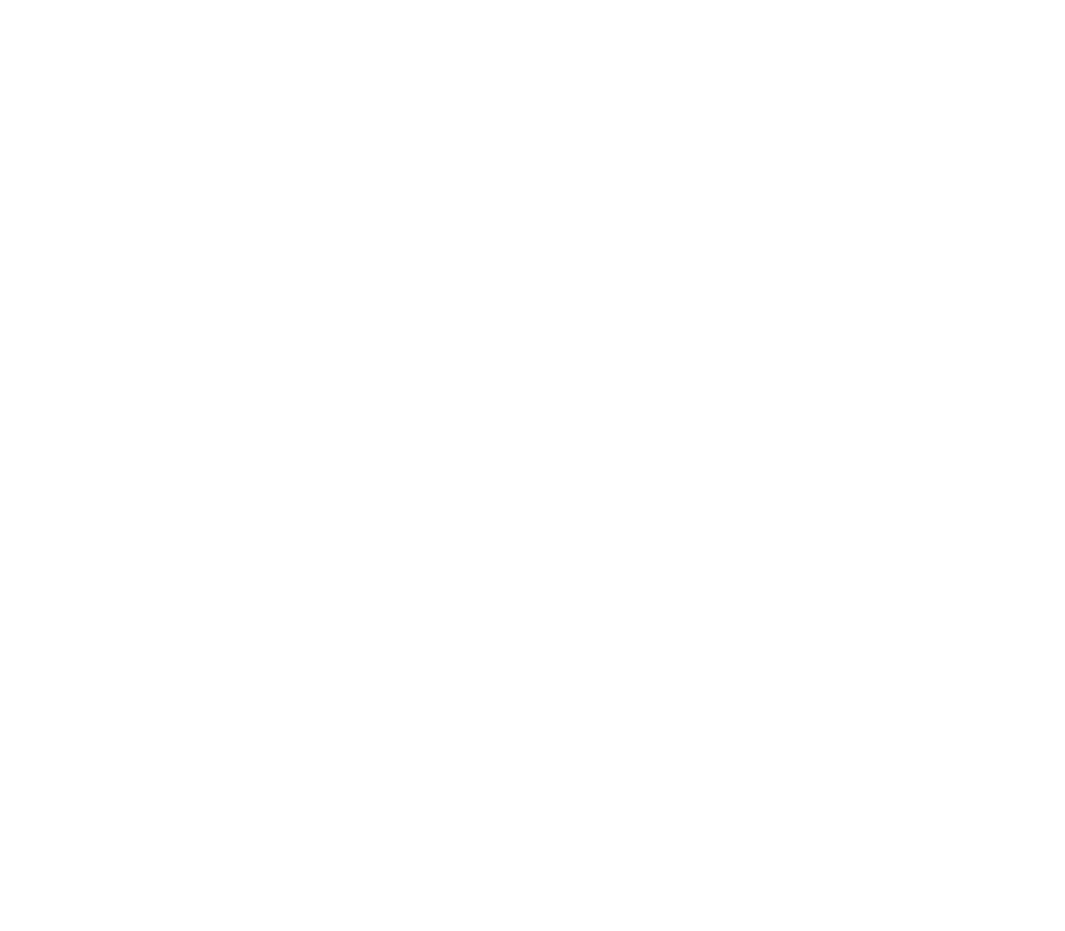
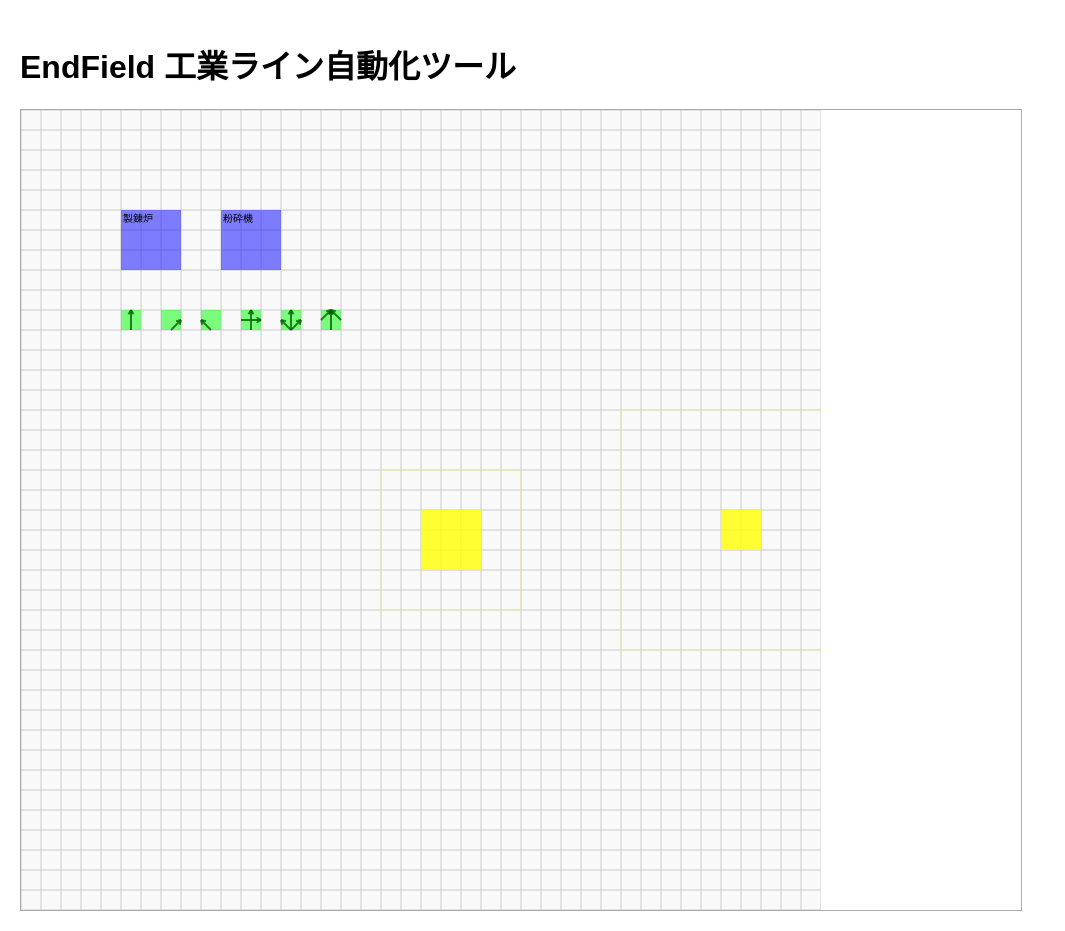
Before and after one commit to hi2ma-bu4/EndFieldAutoDrawing, a website: page index.html in a window 1280 px wide. Shown: the whole page, without its empty margins (0-1065 px from the left). Before the commit the page ends 800 px from the top, so only its background shows below. Drawn offline with Linux system fonts and the light colour scheme.

Commit message:
✨ マップグリッド表示

```diff
--- a/index.html
+++ b/index.html
@@ -4,10 +4,30 @@
 	<meta charset="UTF-8">
 	<meta name="viewport" content="width=device-width, initial-scale=1.0">
 	<title>ArkNights EndField Auto Drawing</title>
+	<style>
+		body {
+			font-family: sans-serif;
+			margin: 0;
+			padding: 20px;
+		}
 
+		#canvasContainer {
+			border: 1px solid #aaa;
+			overflow: auto;
+			width: 1000px;
+			height: 800px;
+		}
+
+		canvas {
+			background-color: #f9f9f9;
+		}
+	</style>
 	<script src="./dist/index.js" type="module"></script>
 </head>
 <body>
-
+	<h1>EndField 工業ライン自動化ツール</h1>
+	<div id="canvasContainer">
+		<canvas id="mapCanvas"></canvas>
+	</div>
 </body>
 </html>
--- /dev/null
+++ b/src/facilities_data.ts
@@ -0,0 +1,176 @@
+export type Direction = "top" | "bottom" | "left" | "right";
+
+export interface Machine {
+	id: string; // 機械名称(英語)
+	name: string; // 機械名称
+	w: number; // 横幅
+	h: number; // 縦幅
+	inputSides: Direction[]; // 入力辺
+	outputSides: Direction[]; // 出力辺
+	powerRequired: number; // 必要電力量
+}
+
+export interface ConveyorConnection {
+	from: Direction;
+	to: Direction;
+}
+
+export interface Conveyor {
+	id: string;
+	name: string;
+	w: number;
+	h: number;
+	patterns: ConveyorConnection[][]; // 可能な搬送パターンの配列
+}
+
+export interface PowerLine {
+	id: string; // 伝送線名称(英語)
+	name: string; // 伝送線名称
+	w: number; // 本体w
+	h: number; // 本体h
+	inradius: number; // 影響範囲
+}
+
+export const MACHINES: Machine[] = [
+	{
+		id: "Refining Unit",
+		name: "製錬炉",
+		w: 3,
+		h: 3,
+		inputSides: ["top"],
+		outputSides: ["bottom"],
+		powerRequired: 5,
+	},
+	{
+		id: "Shredding Unit",
+		name: "粉砕機",
+		w: 3,
+		h: 3,
+		inputSides: ["top"],
+		outputSides: ["bottom"],
+		powerRequired: 5,
+	},
+	{
+		id: "Moulding Unit",
+		name: "成形機",
+		w: 3,
+		h: 3,
+		inputSides: ["top"],
+		outputSides: ["bottom"],
+		powerRequired: 10,
+	},
+	{
+		id: "Fitting Unit",
+		name: "組立機",
+		w: 3,
+		h: 3,
+		inputSides: ["top"],
+		outputSides: ["bottom"],
+		powerRequired: 20,
+	},
+	{
+		id: "Gearing Unit",
+		name: "装備部品加工機",
+		w: 6,
+		h: 4,
+		inputSides: ["top"],
+		outputSides: ["bottom"],
+		powerRequired: 10,
+	},
+	{
+		id: "Filling Unit",
+		name: "充填機",
+		w: 6,
+		h: 4,
+		inputSides: ["top"],
+		outputSides: ["bottom"],
+		powerRequired: 20,
+	},
+	{
+		id: "Seed-Picking Unit",
+		name: "採種機",
+		w: 5,
+		h: 5,
+		inputSides: ["top"],
+		outputSides: ["bottom"],
+		powerRequired: 10,
+	},
+	{
+		id: "Planting Unit",
+		name: "栽培機",
+		w: 5,
+		h: 5,
+		inputSides: ["top"],
+		outputSides: ["bottom"],
+		powerRequired: 20,
+	},
+];
+
+export const CONVEYORS: Conveyor[] = [
+	{
+		id: "Belt Conveyor",
+		name: "ベルトコンベア",
+		w: 1,
+		h: 1,
+		patterns: [
+			[{ from: "bottom", to: "top" }], // 直進
+			[{ from: "bottom", to: "right" }], // 右折
+			[{ from: "bottom", to: "left" }], // 左折
+		],
+	},
+	{
+		id: "Belt Bridge",
+		name: "ベルトブリッジ",
+		w: 1,
+		h: 1,
+		patterns: [
+			[
+				{ from: "bottom", to: "top" },
+				{ from: "left", to: "right" },
+			],
+		],
+	},
+	{
+		id: "Splitter",
+		name: "分流器",
+		w: 1,
+		h: 1,
+		patterns: [
+			[
+				{ from: "bottom", to: "top" },
+				{ from: "bottom", to: "left" },
+				{ from: "bottom", to: "right" },
+			],
+		],
+	},
+	{
+		id: "Converger",
+		name: "合流器",
+		w: 1,
+		h: 1,
+		patterns: [
+			[
+				{ from: "bottom", to: "top" },
+				{ from: "left", to: "top" },
+				{ from: "right", to: "top" },
+			],
+		],
+	},
+];
+
+export const POWER_LINES: PowerLine[] = [
+	{
+		id: "Relay Tower",
+		name: "中継タワー",
+		w: 3,
+		h: 3,
+		inradius: 2,
+	},
+	{
+		id: "Electric Pylon",
+		name: "送電スタンド",
+		w: 2,
+		h: 2,
+		inradius: 5,
+	},
+];
--- a/src/index.ts
+++ b/src/index.ts
@@ -0,0 +1,117 @@
+import { Conveyor, CONVEYORS, Machine, MACHINES, POWER_LINES, PowerLine } from "./facilities_data";
+
+class MapRenderer {
+	private canvas: HTMLCanvasElement;
+	private ctx: CanvasRenderingContext2D;
+	private width: number;
+	private height: number;
+	private cellSize: number = 20;
+
+	constructor(canvasId: string, width: number, height: number) {
+		this.canvas = document.getElementById(canvasId) as HTMLCanvasElement;
+		this.ctx = this.canvas.getContext("2d")!;
+		this.width = width;
+		this.height = height;
+		this.canvas.width = width * this.cellSize;
+		this.canvas.height = height * this.cellSize;
+	}
+
+	drawGrid() {
+		this.ctx.strokeStyle = "#ccc";
+		for (let i = 0; i <= this.width; i++) {
+			this.ctx.beginPath();
+			this.ctx.moveTo(i * this.cellSize, 0);
+			this.ctx.lineTo(i * this.cellSize, this.height * this.cellSize);
+			this.ctx.stroke();
+		}
+		for (let j = 0; j <= this.height; j++) {
+			this.ctx.beginPath();
+			this.ctx.moveTo(0, j * this.cellSize);
+			this.ctx.lineTo(this.width * this.cellSize, j * this.cellSize);
+			this.ctx.stroke();
+		}
+	}
+
+	drawMachine(x: number, y: number, machine: Machine) {
+		this.ctx.fillStyle = "rgba(0, 0, 255, 0.5)";
+		this.ctx.fillRect(x * this.cellSize, y * this.cellSize, machine.w * this.cellSize, machine.h * this.cellSize);
+		this.ctx.fillStyle = "black";
+		this.ctx.fillText(machine.name, x * this.cellSize + 2, y * this.cellSize + 12);
+	}
+
+	drawConveyor(x: number, y: number, conveyor: Conveyor, patternIndex: number = 0) {
+		this.ctx.fillStyle = "rgba(0, 255, 0, 0.5)";
+		this.ctx.fillRect(x * this.cellSize, y * this.cellSize, conveyor.w * this.cellSize, conveyor.h * this.cellSize);
+
+		const pattern = conveyor.patterns[patternIndex] || conveyor.patterns[0];
+		if (!pattern) return;
+
+		// Draw connections
+		this.ctx.strokeStyle = "rgba(0, 100, 0, 0.8)";
+		this.ctx.lineWidth = 2;
+		for (const conn of pattern) {
+			const start = this.getSideCenter(x, y, conveyor.w, conveyor.h, conn.from);
+			const end = this.getSideCenter(x, y, conveyor.w, conveyor.h, conn.to);
+
+			this.ctx.beginPath();
+			this.ctx.moveTo(start.x, start.y);
+			this.ctx.lineTo(end.x, end.y);
+			this.ctx.stroke();
+
+			// Draw arrow head
+			const angle = Math.atan2(end.y - start.y, end.x - start.x);
+			this.ctx.beginPath();
+			this.ctx.moveTo(end.x, end.y);
+			this.ctx.lineTo(end.x - 5 * Math.cos(angle - Math.PI / 6), end.y - 5 * Math.sin(angle - Math.PI / 6));
+			this.ctx.moveTo(end.x, end.y);
+			this.ctx.lineTo(end.x - 5 * Math.cos(angle + Math.PI / 6), end.y - 5 * Math.sin(angle + Math.PI / 6));
+			this.ctx.stroke();
+		}
+	}
+
+	private getSideCenter(x: number, y: number, w: number, h: number, side: string) {
+		let cx = (x + w / 2) * this.cellSize;
+		let cy = (y + h / 2) * this.cellSize;
+		if (side === "top") cy = y * this.cellSize;
+		if (side === "bottom") cy = (y + h) * this.cellSize;
+		if (side === "left") cx = x * this.cellSize;
+		if (side === "right") cx = (x + w) * this.cellSize;
+		return { x: cx, y: cy };
+	}
+
+	drawPowerLine(x: number, y: number, powerLine: PowerLine) {
+		this.ctx.fillStyle = "rgba(255, 255, 0, 0.8)";
+		this.ctx.fillRect(x * this.cellSize, y * this.cellSize, powerLine.w * this.cellSize, powerLine.h * this.cellSize);
+
+		// Influence range: rectangle centered on the power pole
+		// allX = inradius + w + inradius
+		// allY = inradius + H + inradius
+		const rangeX = (x - powerLine.inradius) * this.cellSize;
+		const rangeY = (y - powerLine.inradius) * this.cellSize;
+		const rangeW = (powerLine.w + 2 * powerLine.inradius) * this.cellSize;
+		const rangeH = (powerLine.h + 2 * powerLine.inradius) * this.cellSize;
+
+		this.ctx.strokeStyle = "rgba(255, 255, 0, 0.3)";
+		this.ctx.lineWidth = 1;
+		this.ctx.strokeRect(rangeX, rangeY, rangeW, rangeH);
+	}
+}
+
+window.onload = () => {
+	const renderer = new MapRenderer("mapCanvas", 40, 40);
+	renderer.drawGrid();
+
+	// Sample rendering
+	renderer.drawMachine(5, 5, MACHINES[0]);
+	renderer.drawMachine(10, 5, MACHINES[1]);
+
+	renderer.drawConveyor(5, 10, CONVEYORS[0], 0); // straight
+	renderer.drawConveyor(7, 10, CONVEYORS[0], 1); // turn right
+	renderer.drawConveyor(9, 10, CONVEYORS[0], 2); // turn left
+	renderer.drawConveyor(11, 10, CONVEYORS[1]); // cross
+	renderer.drawConveyor(13, 10, CONVEYORS[2]); // splitter
+	renderer.drawConveyor(15, 10, CONVEYORS[3]); // merger
+
+	renderer.drawPowerLine(20, 20, POWER_LINES[0]);
+	renderer.drawPowerLine(35, 20, POWER_LINES[1]);
+};
```
Also changed, not shown: dist/index.js, src/machine_data.ts (deleted), 2 other files.
